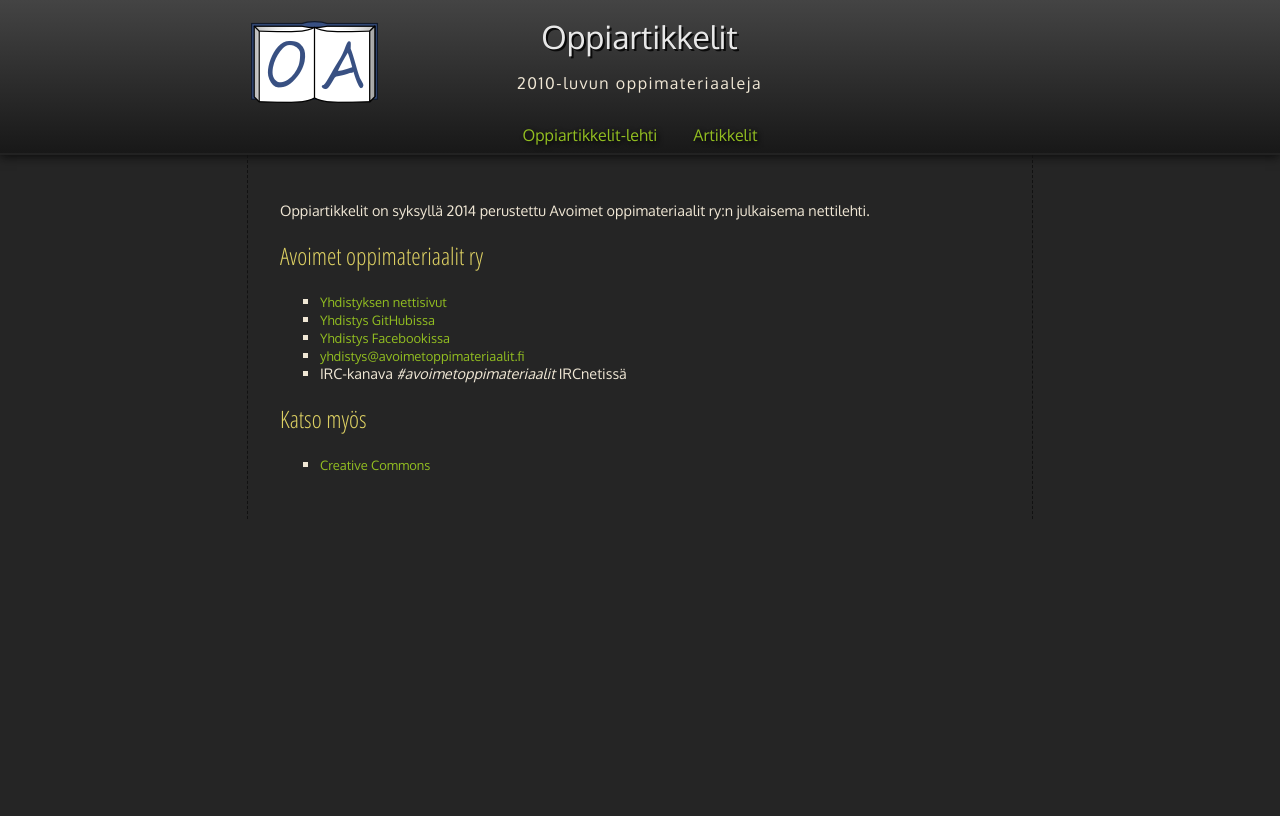
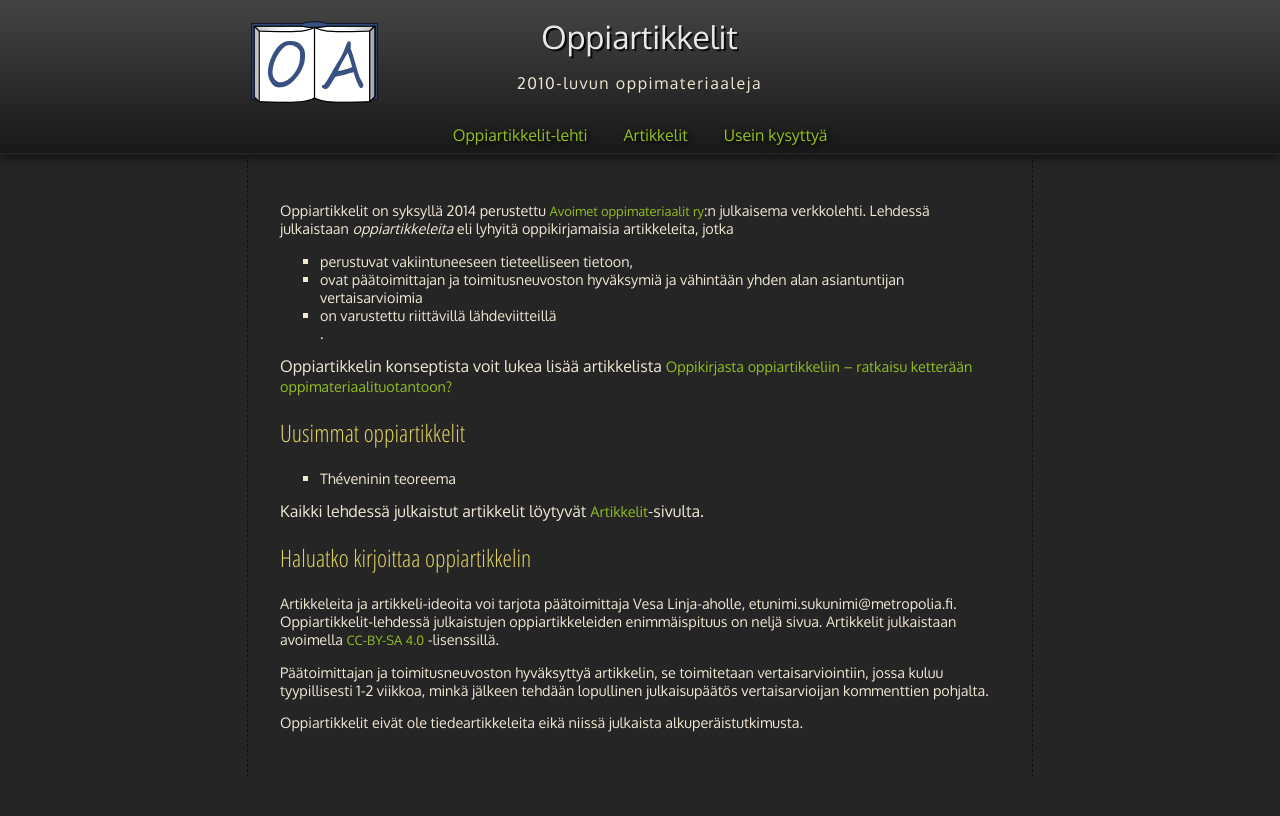
Before and after one commit to avoimet-oppimateriaalit-ry/oppiartikkelit, a Jekyll site: the page built from index.html, in a window 1280 px wide. Shown: the top 816 px of the page. Built offline with Jekyll 4.4.1, drawn with Linux system fonts in a browser that asks for light colours.

Commit message:
Lähemmäs valmista, lisätty esittely ja UKK.

```diff
--- a/_includes/valikko.html
+++ b/_includes/valikko.html
@@ -2,5 +2,6 @@
 				<ul id="valikko">
 					<li><a href="/">Oppiartikkelit-lehti</a></li>
 					<li><a href="/artikkelit">Artikkelit</a></li>
+					<li><a href="/ukk">Usein kysyttyä</a></li>
 				</ul>
 			</nav>
--- a/artikkelit/index.html
+++ b/artikkelit/index.html
@@ -3,3 +3,7 @@ layout: default
 title: Artikkelit
 ---
 <h1>Artikkelit</h1>
+<ul>
+<li>Lehdistötiedote xx.10.2014: Uusi Oppiartikkelit-lehti julkaisee tiiviitä tietopaketteja</li>
+<li>Théveninin lähde (Vesa Linja-aho xx.10.2014)</li>
+</ul>
--- a/index.html
+++ b/index.html
@@ -2,21 +2,30 @@
 layout: default
 ---
 <p>
-Oppiartikkelit on syksyllä 2014 perustettu Avoimet oppimateriaalit ry:n julkaisema nettilehti.
+Oppiartikkelit on syksyllä 2014 perustettu <a href="http://avoimetoppimateriaalit.fi">Avoimet oppimateriaalit ry</a>:n julkaisema verkkolehti. Lehdessä julkaistaan <i>oppiartikkeleita</i> eli lyhyitä oppikirjamaisia artikkeleita, jotka
+<ul>
+	<li>perustuvat vakiintuneeseen tieteelliseen tietoon,</li>
+	<li>ovat päätoimittajan ja toimitusneuvoston hyväksymiä ja vähintään yhden alan asiantuntijan vertaisarvioimia</li>
+	<li>on varustettu riittävillä lähdeviitteillä</li>.
+</ul>
+
+
+Oppiartikkelin konseptista voit lukea lisää artikkelista <a href="http://jarkilehti.fi/2014/08/oppikirjasta-oppiartikkeliin-ratkaisu-ketteraan-oppimateriaalituotantoon/">Oppikirjasta oppiartikkeliin – ratkaisu ketterään oppimateriaalituotantoon?</a>
+
 </p>
 
-<h2>Avoimet oppimateriaalit ry</h2>
+<h2>Uusimmat oppiartikkelit</h2>
 
 <ul>
-	<li><a href="http://avoimetoppimateriaalit.fi">Yhdistyksen nettisivut</a></li>
-	<li><a href="https://github.com/avoimet-oppimateriaalit-ry">Yhdistys GitHubissa</a></li>
-	<li><a href="https://facebook.com/avoimetoppimateriaalit">Yhdistys Facebookissa</a></li>
-	<li><a href="mailto:yhdistys@avoimetoppimateriaalit.fi">yhdistys@avoimetoppimateriaalit.fi</a></li>
-	<li>IRC-kanava <i>#avoimetoppimateriaalit</i> IRCnetissä</li>
+	<li>Théveninin teoreema</li>
 </ul>
 
-<h2>Katso myös</h2>
+Kaikki lehdessä julkaistut artikkelit löytyvät <a href="./artikkelit/">Artikkelit</a>-sivulta.
 
-<ul>
-	<li><a href="http://creativecommons.org">Creative Commons</a></li>
-</ul>
+<h2>Haluatko kirjoittaa oppiartikkelin</h2>
+
+<p>Artikkeleita ja artikkeli-ideoita voi tarjota päätoimittaja Vesa Linja-aholle, etunimi.sukunimi@metropolia.fi. Oppiartikkelit-lehdessä julkaistujen oppiartikkeleiden enimmäispituus on neljä sivua. Artikkelit julkaistaan avoimella <a href="http://creativecommons.org/licenses/by-sa/4.0/">CC-BY-SA 4.0</a> -lisenssillä.</p>
+
+<p>Päätoimittajan ja toimitusneuvoston hyväksyttyä artikkelin, se toimitetaan vertaisarviointiin, jossa kuluu tyypillisesti 1-2 viikkoa, minkä jälkeen tehdään lopullinen julkaisupäätös vertaisarvioijan kommenttien pohjalta.</p>
+
+<p>Oppiartikkelit eivät ole tiedeartikkeleita eikä niissä julkaista alkuperäistutkimusta.</p>
```
Also changed, not shown: ukk/index.html (added, +9 -0 lines).
